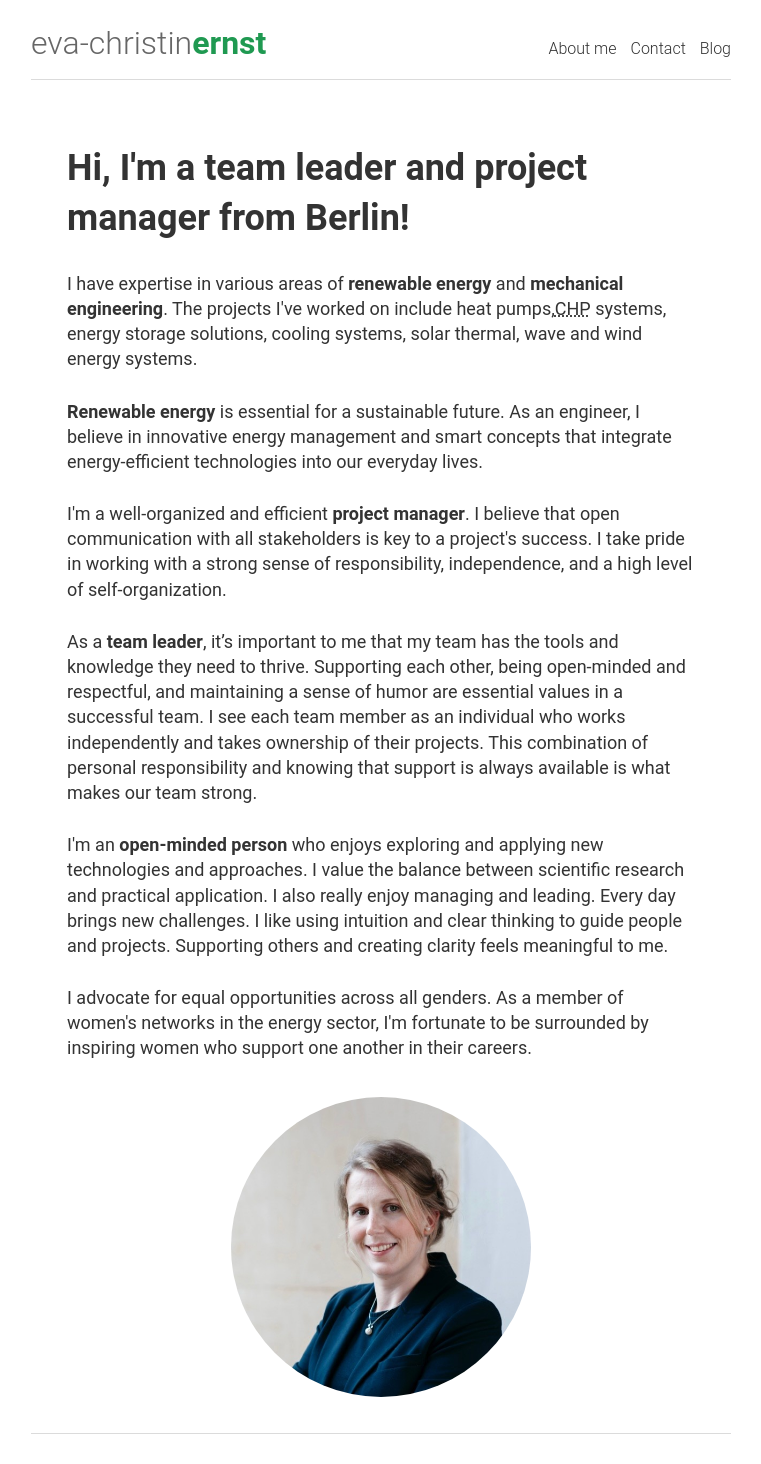
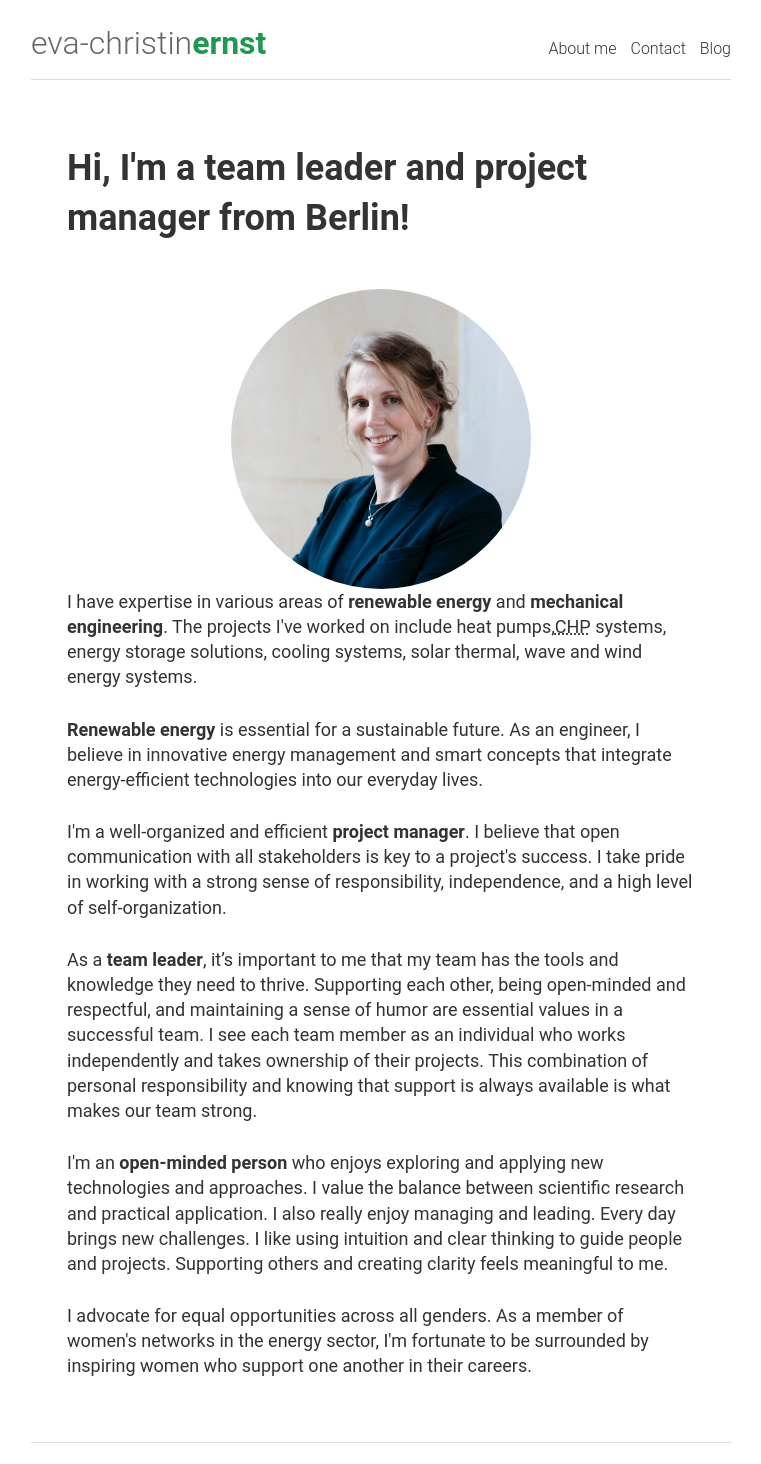
Before and after one commit to evafroehlich/website, a Jekyll site: the page built from index.html, in a window 1280 px wide. Shown: the whole page, without its empty margins (259-1020 px from the left). Built offline with Jekyll 4.4.1, drawn with Linux system fonts in a browser that asks for light colours.

Commit message:
Change foto position

```diff
--- a/index.html
+++ b/index.html
@@ -4,7 +4,11 @@ layout: default
 
 <div class="home">
   <h1 class="home__headline">Hi, I'm a team leader and project manager from Berlin!</h1>
-
+  <img
+    class="home__portrait-photo"
+    src="{{ 'img/portrait1.jpeg' | relative_url }}"
+    alt="Portrait photo of Eva-Christin"
+  />
   <p>
     I have expertise in various areas of
     <b>renewable energy</b>
@@ -31,9 +35,5 @@ layout: default
     I advocate for equal opportunities across all genders. As a member of women's networks in the energy sector, I'm fortunate to be surrounded by inspiring women who support one another in their careers.
   </p>
 
-  <img
-    class="home__portrait-photo"
-    src="{{ 'img/portrait1.jpeg' | relative_url }}"
-    alt="Portrait photo of Eva-Christin"
-  />
+
 </div>
```
